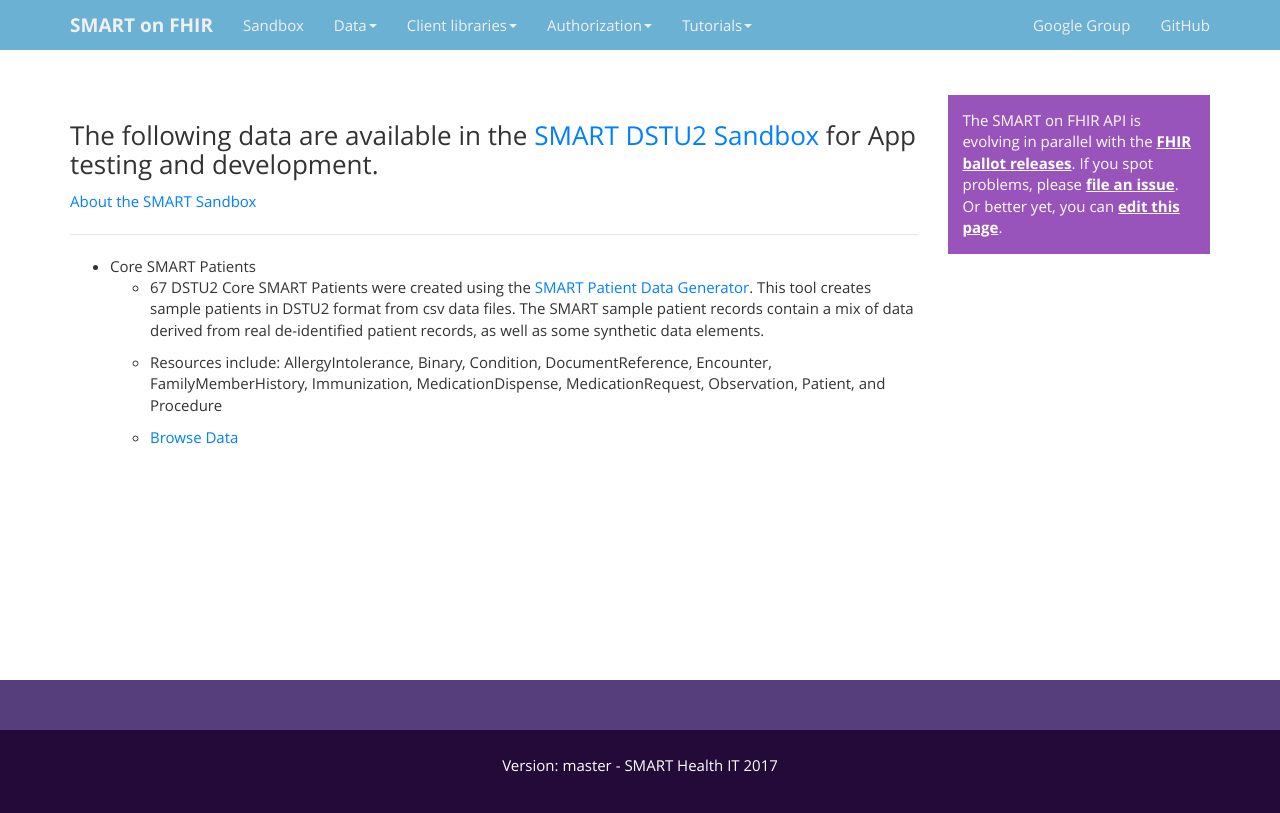
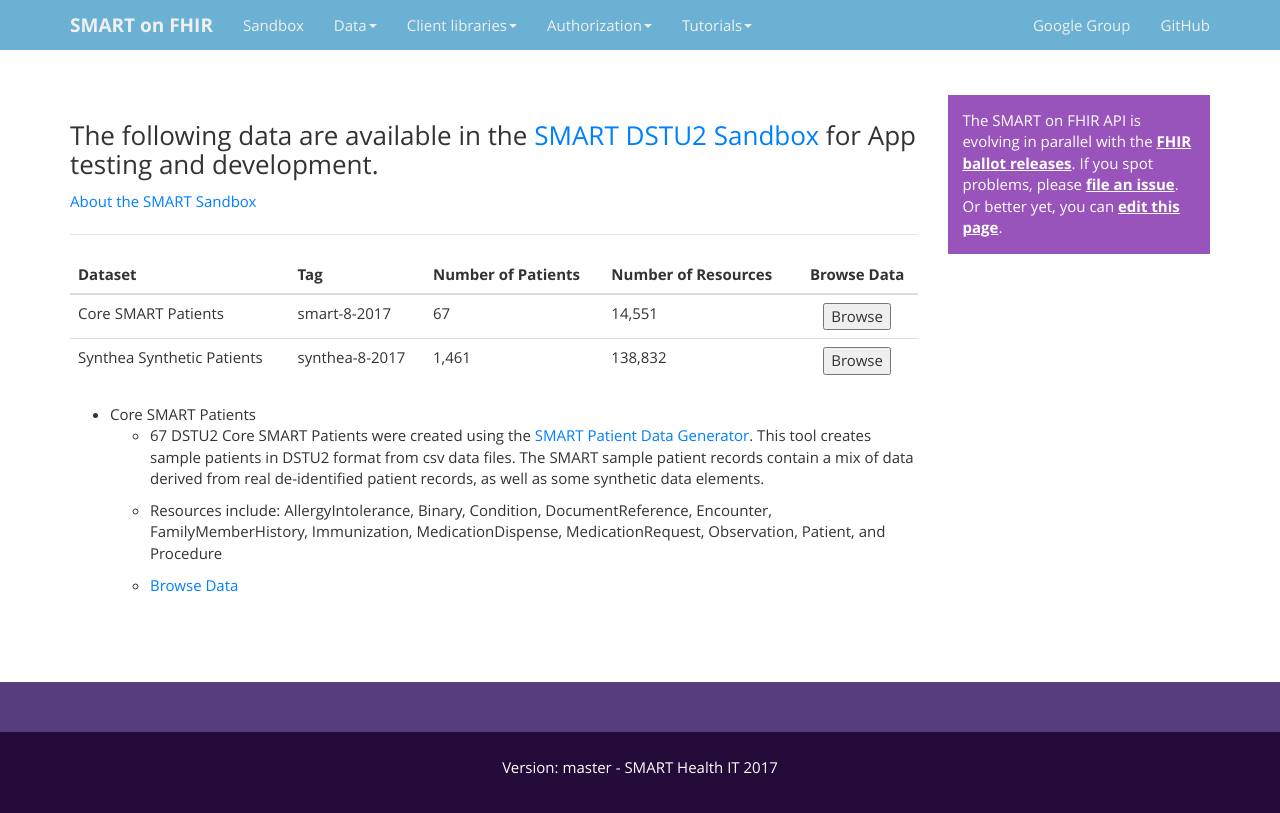
Before and after one commit to smart-on-fhir/smart-on-fhir.github.io, a Jekyll site: the page built from data/dstu2-sandbox-data.md, in a window 1280 px wide. Shown: the top 813 px of the page. Built offline with Jekyll 4.4.1, drawn with Linux system fonts in a browser that asks for light colours.

Commit message:
Update dstu2-sandbox-data.md

```diff
--- a/data/dstu2-sandbox-data.md
+++ b/data/dstu2-sandbox-data.md
@@ -7,6 +7,13 @@
 [About the SMART Sandbox](http://docs.smarthealthit.org/sandbox/)
 
  ---
+
+ | Dataset|Tag|Number of Patients|Number of Resources| Browse Data|
+| :-------------|:--------|:-------|:--------|:--------:|
+| Core SMART Patients |smart-8-2017 |67  |14,551 |<button href="#" class="open-picker" data-tags="smart-8-2017" data-stu="dstu2-open-sandbox">Browse</button>|
+| Synthea Synthetic Patients | synthea-8-2017 |1,461 | 138,832   |<button href="#" class="open-picker" data-tags="synthea-8-2017" data-stu="dstu2-open-sandbox">Browse</button>|
+
+
 * Core SMART Patients
   * 67 DSTU2 Core SMART Patients were created using the [SMART Patient Data Generator](https://github.com/smart-on-fhir/sample-patients). This tool creates sample patients in DSTU2 format from csv data files. The SMART sample patient records contain a mix of data derived from real de-identified patient records, as well as some synthetic data elements.
 
```
